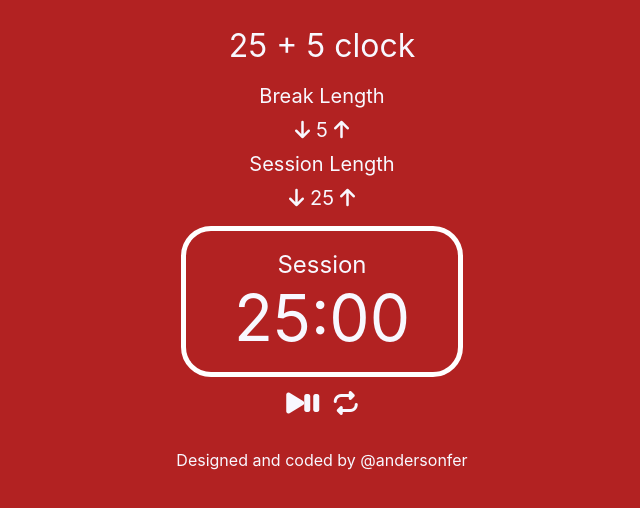
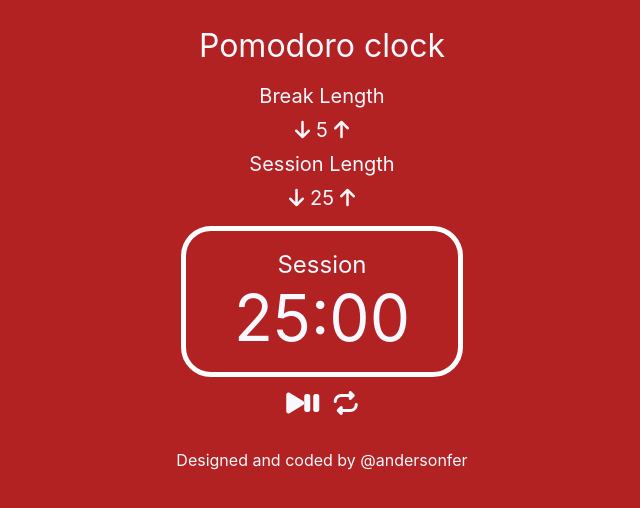
Before and after one commit to andersonfer/pomodoro-clock, a React (Create React App) app: page / in a window 1280 px wide. Shown: the top 508 px of the page, without its empty margins (318-958 px from the left). Built offline with nearby package versions, Linux system fonts and the light colour scheme.

Commit message:
Change the name of the app in the index

```diff
--- a/src/App.js
+++ b/src/App.js
@@ -36,7 +36,7 @@ class App extends React.Component {
     return (
       <>
         <div id="header">
-          <div id="title">25 + 5 clock</div>
+          <div id="title">Pomodoro clock</div>
           <div id="clock-setup">
             <BreakSetup
               breakLength={this.state.breakLength}
```
